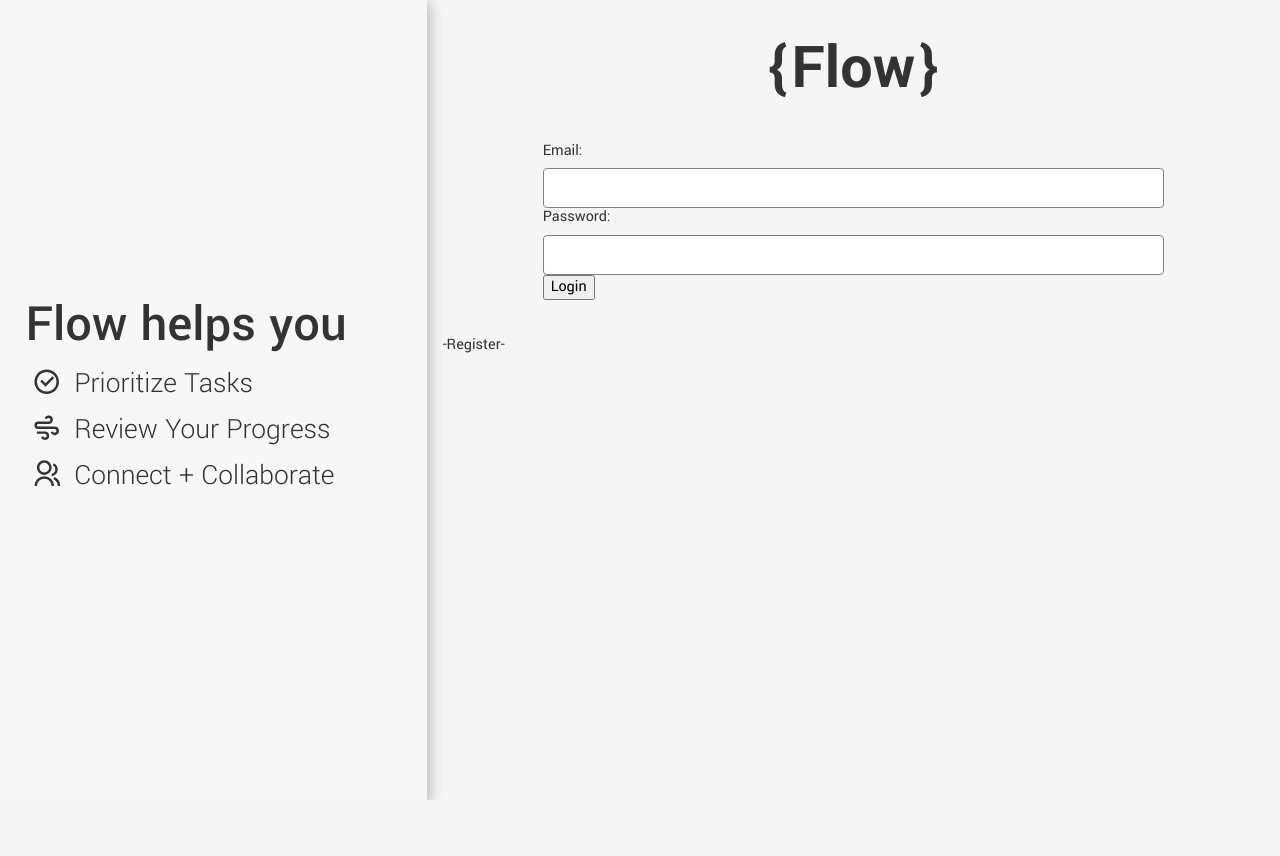
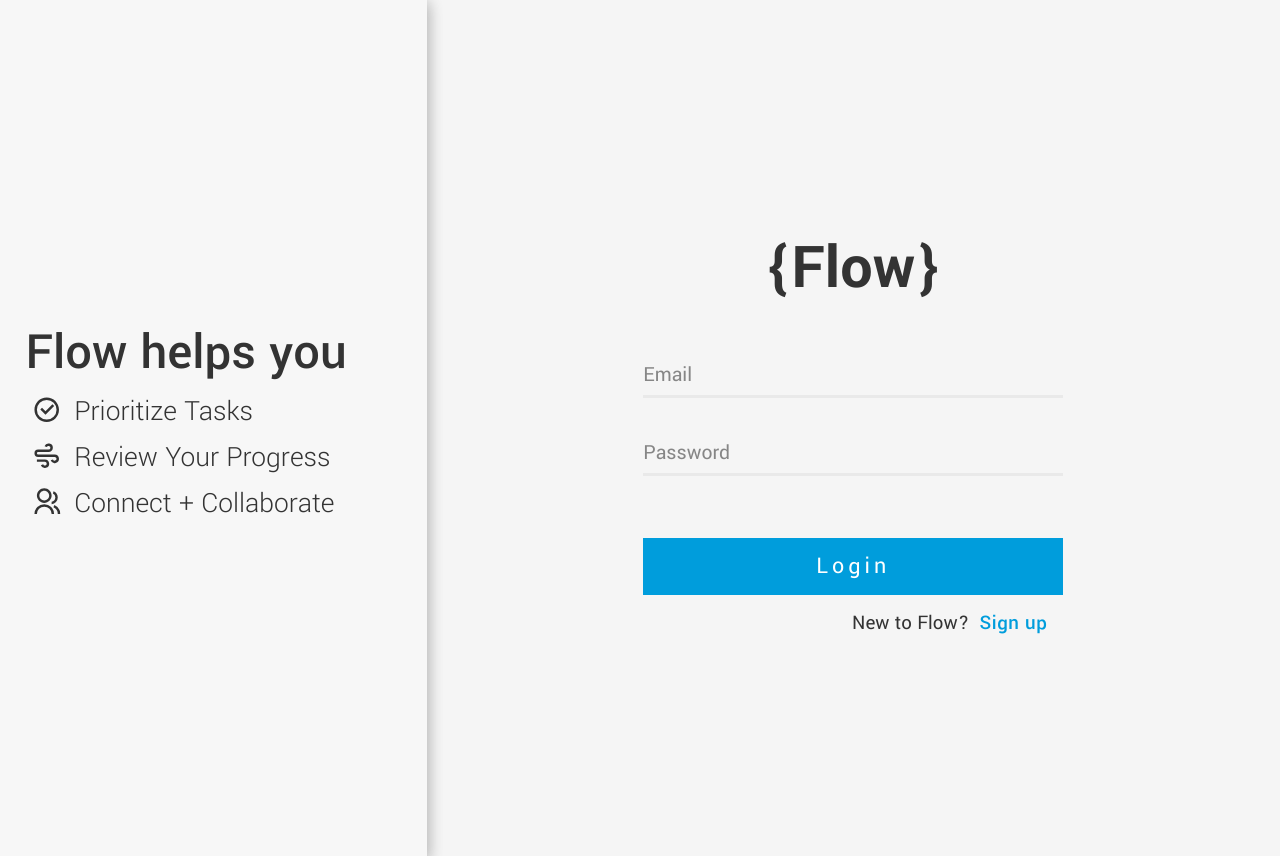
Before and after one commit to lisawagner/flow-app, a React (Create React App) app: page / in a window 1280 px wide. Before the commit the page ends 800 px from the top, so only its background shows below. Built offline with nearby package versions, Linux system fonts and the light colour scheme.

Commit message:
style(login): add login styles

```diff
--- a/src/components/Login/Login.js
+++ b/src/components/Login/Login.js
@@ -3,6 +3,10 @@ import { useState } from 'react'
 
 // styles
 import styles from './Login.module.css'
+
+// TODO:  - issue with <input type="email"/> collapsing when input:invalid
+//        - quickfix done by setting <input type="text"/> for email input
+//        - after connecting w/firebase, look into alternatives
 
 const Login = ({ isUser, setIsUser }) => {
   const [email, setEmail] = useState('')
@@ -18,33 +22,53 @@ const Login = ({ isUser, setIsUser }) => {
     <div className={styles.loginWrap}>
       <div className={styles.loginContent}>
         <form onSubmit={handleSubmit}>
-          <label>
-            <span>Email:</span>
+
+          <label for="email" className={styles.formLabel}>
             <input
-              type="email"
+              id="email"
+              // type="email"
+              type="text"
+              name="email"
+              // placeholder="me@example.com"
               onChange={(e) => setEmail(e.target.value)}
               value={email}
-              autoComplete='on'
+              autoComplete='off'
+              required
+
+              // autoFocus
             />
+            <span>Email</span>
           </label>
-          <label>
-            <span>Password:</span>
+
+          <label for="password" className={styles.formLabel}>
+
             <input
+              id="password"
               type="password"
+              name="password"
+              // placeholder="********"
               onChange={(e) => setPassword(e.target.value)}
               value={password}
-              autoComplete='on'
+              autoComplete='off'
+              required
             />
+            <span>Password</span>
           </label>
           <button className="btn">Login</button>
           {/* { error && <p className={styles.errorMsg}>{error}</p> } */}
 
         </form>
-        <div className={styles.loginFooter}></div>
+
+        <div className={styles.loginFooter}>
+          <p>New to Flow?{" "}
+            <span onClick={() => setIsUser(!isUser)}>Sign up</span>
+          </p>
+        </div>
+
       </div>
 
 
-      <a onClick={() => setIsUser(!isUser)}>-Register-</a>
+
     </div>
   )
 }
--- a/src/components/Login/Login.module.css
+++ b/src/components/Login/Login.module.css
@@ -1,53 +1,99 @@
+/* TODO: Smooth out transitions */
+
 .loginWrap {
-  /* margin: auto 10px; */
-  /* background: lightgrey; */
+  display: flex;
 }
 .loginContent {
-  margin: 1rem 5rem;
-  padding: 20px;
+  padding: 1vw;
+  margin: auto;
+  width: 100%;
+  max-width: 420px;
+  min-height: 200px;
+  display: flex;
+  flex-direction: column;
+  justify-content: center;
+}
+
+.formLabel span {
+  font-size: 1.35em;
+  color: var(--font-color-secondary);
+
+  margin-top: -3em;
+  transition: all 0.2s ease-in;
+
+  display: block;
+  position: absolute;
+  z-index: 1;
+}
+
+.formLabel input {
+  width: 100%;
+  padding: 10px 0;
+  margin-bottom: 30px;
+
+  font-size: 1.5em;
+  color:  var(--font-color-secondary);
+
+  border: none;
+  box-shadow: inset 0px -3px 0px 0px rgba(187,187,187,0.2);
+  transition: box-shadow 0.3s ease-in;
+
+  outline: none;
+  background: transparent;
+
+  display: inline-block;
+  position: relative;
+  z-index: 2;
+}
+
+.formLabel input:focus, .formLabel input:valid {
+  outline: none;
+  box-shadow: inset 0px -3px 0px 0px rgba(0,157,220,0.5);
+}
+
+.formLabel input:focus + span, .formLabel input:valid + span {
+  color: var(--accent-color);
+  transform: translate(-12%, -130%) scale(0.75);
+}
+
+.loginContent button {
+  width: 100%;
+  margin: 2rem auto 1rem;
+  padding: 15px 0;
+
+  color: white;
+  font-size: 1.5em;
+  letter-spacing: 4px;
+  background: var(--accent-color);
+
+  border: none;
+  outline: none;
+  cursor: pointer;
+  transition: all 0.4s ease-out;
+}
+.loginContent button:hover {
+  background: rgba(0,157,220,0.7)
+}
+
+/* .loginContent input:focus {
+    box-shadow: inset 0px -3px 0px 0px rgba(34,193,195,0.7);
+   outline: none;
+}
+.loginContent input::-webkit-input-placeholder {
+  opacity: 1;
+  transition: opacity 0.25s ease-out;
+}
+.loginContent input:hover::-webkit-input-placeholder,
+.loginContent input:focus::-webkit-input-placeholder{
+  opacity: 0;
+} */
+
+/* .loginContent input:focus {
+  color: #9d9d9d;
+  transform: translate(-12%, -50%) scale(0.75);
+} */
 
 
-}
-.loginContent input, .loginContent select {
-  /* display: block; */
-  width: 100%;
-  padding: 10px;
-  margin-top: 8px;
-
-  box-sizing: border-box;
-  border: 0.5px solid grey;
-  border-radius: 4px;
-  color: #555;
-  font-size: 1em;
-}
-
-
-.loginForm form {
-  margin: 50px auto;
-  padding: 20px;
-
-  background: white;
-  border-radius: 4px;
-  box-shadow: 5px 5px 15px -2px rgba(0,0,0,0.48);
-}
-
-.loginForm input, .loginForm select {
-  display: block;
-  width: 100%;
-  padding: 10px;
-  margin-top: 8px;
-
-  box-sizing: border-box;
-  border: 0.5px solid grey;
-  border-radius: 4px;
-  color: #555;
-  font-size: 1em;
-}
-
-.loginForm label {
-  display: block;
-  margin: 0 auto 20px;
-}
 
 .loginForm button {
   margin: 10px auto;
@@ -60,6 +106,28 @@
   font-style: italic;
 }
 
+/* Login Form Footer */
+
+.loginFooter {
+  text-align: right;
+  margin: auto 1rem;
+  font-size: 1.3rem;
+}
+
+.loginFooter p span {
+  color: var(--accent-color);
+  font-weight: 500;
+  letter-spacing: 0.5px;
+  margin-left: 5px;
+  cursor: pointer;
+  transition: all 400ms ease-in-out;
+}
+
+.loginFooter p span:hover {
+  color: var(--font-color-primary);
+}
+
+/* Media Queries */
 @media (min-width: 480px) {
   .loginForm form {
     width: 80%;
--- a/src/pages/GetStarted/GetStarted.module.css
+++ b/src/pages/GetStarted/GetStarted.module.css
@@ -33,7 +33,11 @@
 
 /* Login/Register Gateway Section*/
 .gatewayWrap {
-  margin: 2rem 1rem 1rem;
+  margin: 2.5rem 1rem 1rem;
+  min-height: 100vh;
+  display: flex;
+  flex-direction: column;
+  justify-content: flex-start;
   /* background: pink; */
 }
 .gatewayHeader {
@@ -41,6 +45,7 @@
   display: flex;
   align-items: center;
   justify-content: center;
+  margin-bottom: 2rem;
 }
 .gatewayTitle {
   font-size: 10vw;
@@ -58,6 +63,9 @@
     justify-content: center;
     padding-left: 2vw;
   }
+  .gatewayWrap {
+    justify-content: center;
+  }
   .gatewayTitle {
     font-size: 5vw;
   }
```
